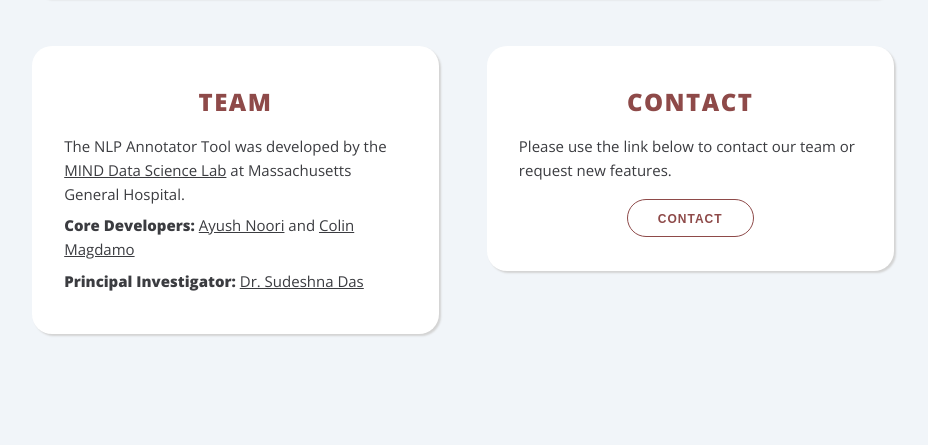
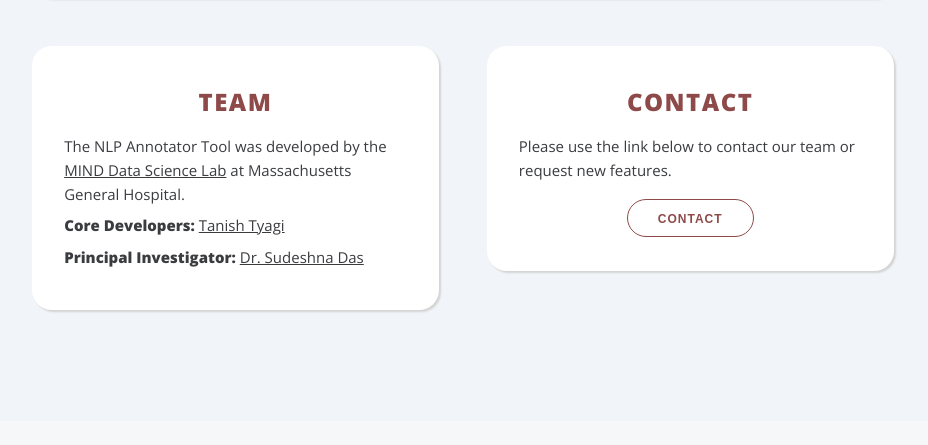
Before and after one commit to anaconda121/NeuraHealth, a Django app: page /about in a window 1280 px wide. Shown: the part 2198-2643 px from the top of the page, without its empty margins (43-971 px from the left). After the commit the page ends 2511 px from the top, so only its background shows below. Run offline with Django 3.2, Linux system fonts and the light colour scheme; some libraries are stand-ins or nearby versions.

Commit message:
html updates

```diff
--- a/nlp_annotator-dev/app/gui/templates/gui/about.html
+++ b/nlp_annotator-dev/app/gui/templates/gui/about.html
@@ -69,7 +69,7 @@
 
                 <p>The NLP Annotator Tool was developed by the <a href="https://www.massgeneral.org/neurology/research/mind-data-science-lab" target="_blank">MIND Data Science Lab</a> at Massachusetts General Hospital.</p>
 
-                <p><b>Core Developers:</b> <a href="mailto:ANOORI1@mgh.harvard.edu">Ayush Noori</a> and <a href="mailto:CMAGDAMO@mgh.harvard.edu">Colin Magdamo</a></p>
+                <p><b>Core Developers:</b> <a href="mailto:ttanish@mgh.harvard.edu">Tanish Tyagi</a> </p>
 
                 <p><b>Principal Investigator:</b> <a href="mailto:SDAS5@mgh.harvard.edu">Dr. Sudeshna Das</a></p>
 
```
